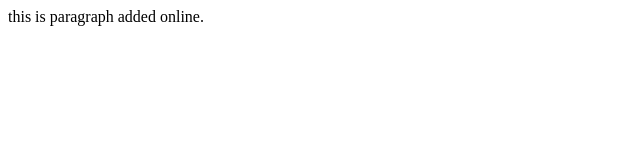
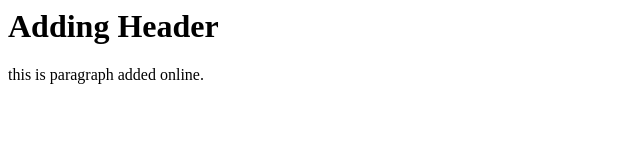
Before and after one commit to idavysingh/Gardiuno, a plain HTML site: page conflict example.html in a window 1280 px wide. Shown: the whole page, without its empty margins (0-640 px from the left). Drawn offline with Linux system fonts and the light colour scheme.

Commit message:
Added h1
added h1 for paragraph.

```diff
--- a/conflict example.html
+++ b/conflict example.html
@@ -6,7 +6,9 @@
 
 </head>
 <body>
+  <h1>Adding Header</h1>
   <p> this is paragraph added online.</p>
+
 
 
 </body>
```
